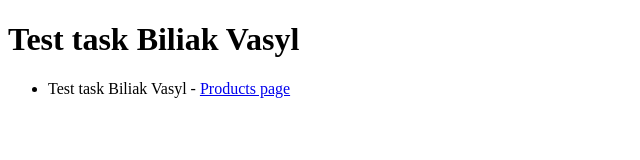
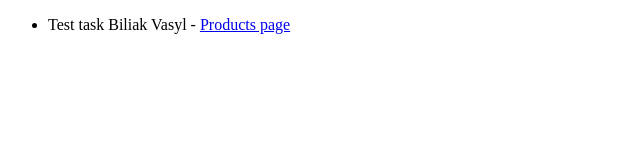
Before and after one commit to L-2022/Vasyl-Biliak-task, a plain HTML site: page docs/index.html in a window 1280 px wide. Shown: the whole page, without its empty margins (0-640 px from the left). Drawn offline with Linux system fonts and the light colour scheme.

Commit message:
Update index.html

```diff
--- a/docs/index.html
+++ b/docs/index.html
@@ -6,7 +6,6 @@
     </head>
     <body>
         <main>
-            <h1>Test task Biliak Vasyl</h1>
             <ul>
                 <li>
                     Test task Biliak Vasyl - <a href="./prducts/prducts.html">Products page</a>
```
